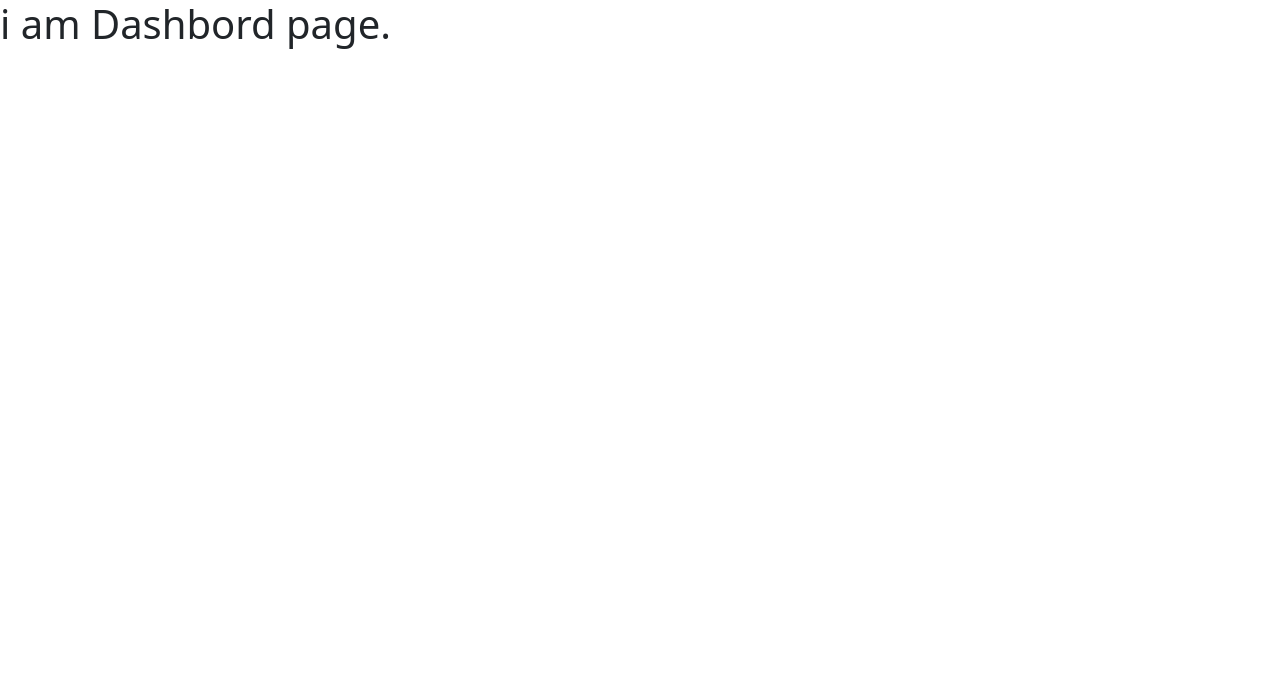
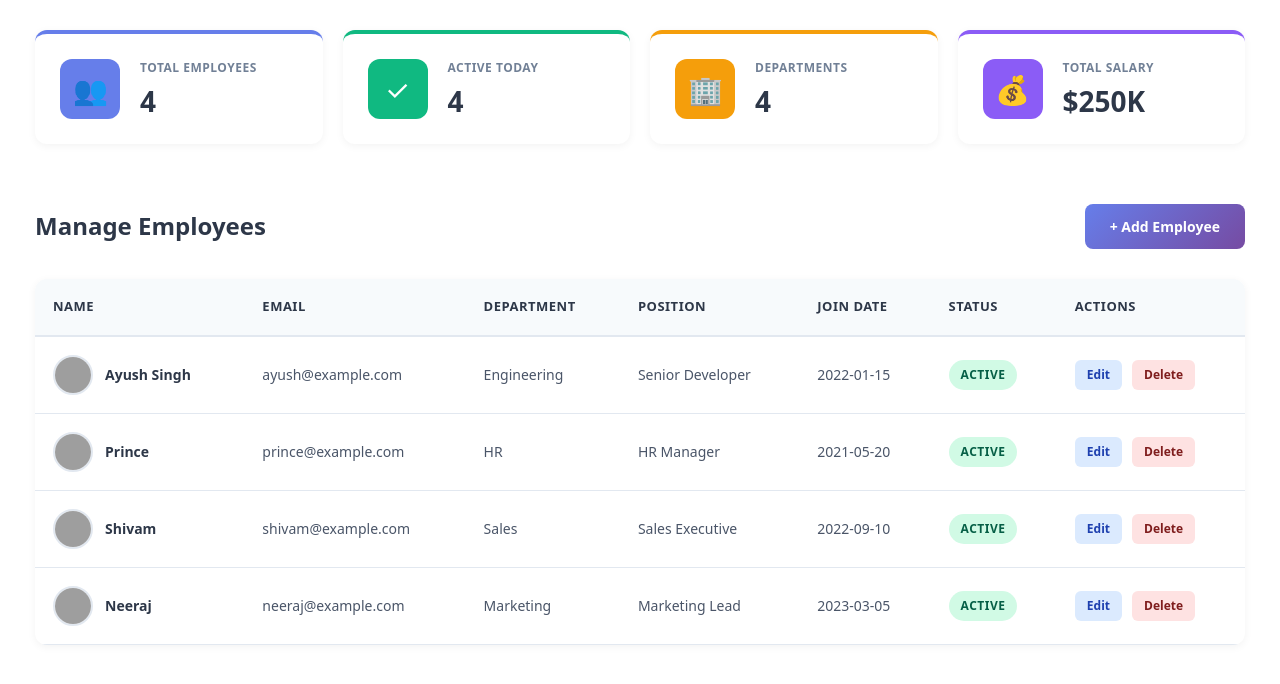
Before and after one commit to ayushsingh01894/Mudit-sir-class, a React (Vite) app in the folder HRMS_Project/hrms-client/: page /admin/dashbord in a window 1280 px wide. Shown: the top 684 px of the page. Built offline with nearby package versions, Linux system fonts and the light colour scheme; grey boxes are pictures that could not be loaded.

Commit message:
Adding new

```diff
--- a/HRMS_Project/hrms-client/src/component/Admin/Dashbord.jsx
+++ b/HRMS_Project/hrms-client/src/component/Admin/Dashbord.jsx
@@ -1,9 +1,288 @@
+import { useState } from "react";
+
 function Dashbord() {
+  const [showAddEmployee, setShowAddEmployee] = useState(false);
+  const [formData, setFormData] = useState({
+    name: "",
+    email: "",
+    department: "",
+    position: "",
+  });
+
+  const [employees, setEmployees] = useState([
+    {
+      id: 1,
+      name: "Ayush Singh",
+      email: "ayush@example.com",
+      department: "Engineering",
+      position: "Senior Developer",
+      joinDate: "2022-01-15",
+      status: "Active",
+    },
+    {
+      id: 2,
+      name: "Prince",
+      email: "prince@example.com",
+      department: "HR",
+      position: "HR Manager",
+      joinDate: "2021-05-20",
+      status: "Active",
+    },
+    {
+      id: 3,
+      name: "Shivam",
+      email: "shivam@example.com",
+      department: "Sales",
+      position: "Sales Executive",
+      joinDate: "2022-09-10",
+      status: "Active",
+    },
+    {
+      id: 4,
+      name: "Neeraj",
+      email: "neeraj@example.com",
+      department: "Marketing",
+      position: "Marketing Lead",
+      joinDate: "2023-03-05",
+      status: "Active",
+    },
+  ]);
+
+  const stats = [
+    {
+      label: "Total Employees",
+      value: employees.length,
+      icon: "👥",
+      color: "#667eea",
+    },
+    {
+      label: "Active Today",
+      value: employees.filter((e) => e.status === "Active").length,
+      icon: "✓",
+      color: "#10b981",
+    },
+    {
+      label: "Departments",
+      value: new Set(employees.map((e) => e.department)).size,
+      icon: "🏢",
+      color: "#f59e0b",
+    },
+    { label: "Total Salary", value: "$250K", icon: "💰", color: "#8b5cf6" },
+  ];
   return (
     <>
-      <h1> i am Dashbord page.</h1>
-      {/* Add your admin panel components and functionality here */}
-  </>
-  )
+      <section className="stats-section">
+        {stats.map((stat, index) => (
+          <div
+            key={index}
+            className="stat-card"
+            style={{ borderTopColor: stat.color }}
+          >
+            <div className="stat-icon" style={{ backgroundColor: stat.color }}>
+              {stat.icon}
+            </div>
+            <div className="stat-content">
+              <p className="stat-label">{stat.label}</p>
+              <h3 className="stat-value">{stat.value}</h3>
+            </div>
+          </div>
+        ))}
+      </section>
+
+      <section className="employees-section">
+        <div className="section-header">
+          <h2>Manage Employees</h2>
+          <button
+            className="btn-add-employee"
+            onClick={() => setShowAddEmployee(!showAddEmployee)}
+          >
+            + Add Employee
+          </button>
+        </div>
+
+        {showAddEmployee && (
+          <div className="add-employee-form">
+            <h3>Add New Employee</h3>
+            <form
+              onSubmit={(e) => {
+                e.preventDefault();
+                if (
+                  formData.name &&
+                  formData.email &&
+                  formData.department &&
+                  formData.position
+                ) {
+                  const newEmployee = {
+                    id: employees.length + 1,
+                    name: formData.name,
+                    email: formData.email,
+                    department: formData.department,
+                    position: formData.position,
+                    joinDate: new Date().toISOString().split("T")[0],
+                    status: "Active",
+                  };
+                  setEmployees([...employees, newEmployee]);
+                  setFormData({
+                    name: "",
+                    email: "",
+                    department: "",
+                    position: "",
+                  });
+                  setShowAddEmployee(false);
+                }
+              }}
+            >
+              <div className="form-row">
+                <div className="form-group">
+                  <label htmlFor="name">Full Name *</label>
+                  <input
+                    type="text"
+                    id="name"
+                    name="name"
+                    value={formData.name}
+                    onChange={(e) =>
+                      setFormData({ ...formData, name: e.target.value })
+                    }
+                    placeholder="Enter full name"
+                    required
+                  />
+                </div>
+                <div className="form-group">
+                  <label htmlFor="email">Email *</label>
+                  <input
+                    type="email"
+                    id="email"
+                    name="email"
+                    value={formData.email}
+                    onChange={(e) =>
+                      setFormData({ ...formData, email: e.target.value })
+                    }
+                    placeholder="Enter email"
+                    required
+                  />
+                </div>
+              </div>
+              <div className="form-row">
+                <div className="form-group">
+                  <label htmlFor="department">Department *</label>
+                  <select
+                    id="department"
+                    name="department"
+                    value={formData.department}
+                    onChange={(e) =>
+                      setFormData({ ...formData, department: e.target.value })
+                    }
+                    required
+                  >
+                    <option value="">Select Department</option>
+                    <option value="Engineering">Engineering</option>
+                    <option value="HR">HR</option>
+                    <option value="Sales">Sales</option>
+                    <option value="Marketing">Marketing</option>
+                    <option value="Finance">Finance</option>
+                    <option value="Operations">Operations</option>
+                  </select>
+                </div>
+                <div className="form-group">
+                  <label htmlFor="position">Position *</label>
+                  <input
+                    type="text"
+                    id="position"
+                    name="position"
+                    value={formData.position}
+                    onChange={(e) =>
+                      setFormData({ ...formData, position: e.target.value })
+                    }
+                    placeholder="Enter position"
+                    required
+                  />
+                </div>
+              </div>
+              <div className="form-actions">
+                <button type="submit" className="btn-submit">
+                  Add Employee
+                </button>
+                <button
+                  type="button"
+                  className="btn-cancel"
+                  onClick={() => setShowAddEmployee(false)}
+                >
+                  Cancel
+                </button>
+              </div>
+            </form>
+          </div>
+        )}
+
+        <div className="employees-table-wrapper">
+          <table className="employees-table">
+            <thead>
+              <tr>
+                <th>Name</th>
+                <th>Email</th>
+                <th>Department</th>
+                <th>Position</th>
+                <th>Join Date</th>
+                <th>Status</th>
+                <th>Actions</th>
+              </tr>
+            </thead>
+            <tbody>
+              {employees.length > 0 ? (
+                employees.map((employee) => (
+                  <tr key={employee.id}>
+                    <td className="employee-name">
+                      <div className="name-cell">
+                        <img
+                          src={`https://i.pravatar.cc/150?img=${employee.id}`}
+                          alt={employee.name}
+                        />
+                        <span>{employee.name}</span>
+                      </div>
+                    </td>
+                    <td>{employee.email}</td>
+                    <td>{employee.department}</td>
+                    <td>{employee.position}</td>
+                    <td>{employee.joinDate}</td>
+                    <td>
+                      <span
+                        className={`status-badge status-${employee.status.toLowerCase()}`}
+                      >
+                        {employee.status}
+                      </span>
+                    </td>
+                    <td>
+                      <div className="action-buttons">
+                        <button className="btn-edit">Edit</button>
+                        <button
+                          className="btn-delete"
+                          onClick={() =>
+                            setEmployees(
+                              employees.filter((emp) => emp.id !== employee.id),
+                            )
+                          }
+                        >
+                          Delete
+                        </button>
+                      </div>
+                    </td>
+                  </tr>
+                ))
+              ) : (
+                <tr>
+                  <td
+                    colSpan="7"
+                    style={{ textAlign: "center", padding: "20px" }}
+                  >
+                    No employees found. Add one to get started!
+                  </td>
+                </tr>
+              )}
+            </tbody>
+          </table>
+        </div>
+      </section>
+    </>
+  );
 }
 export default Dashbord;
```
